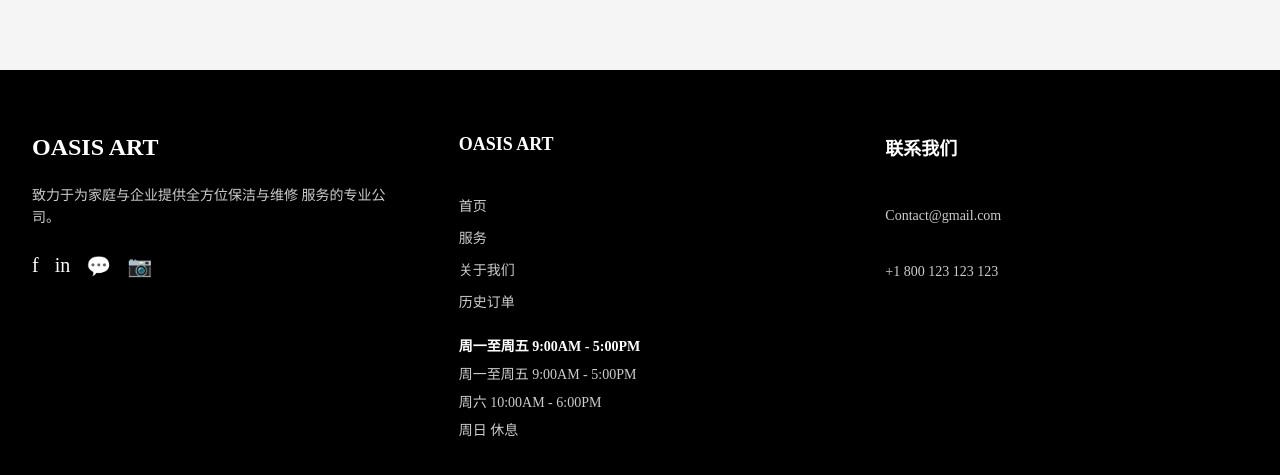
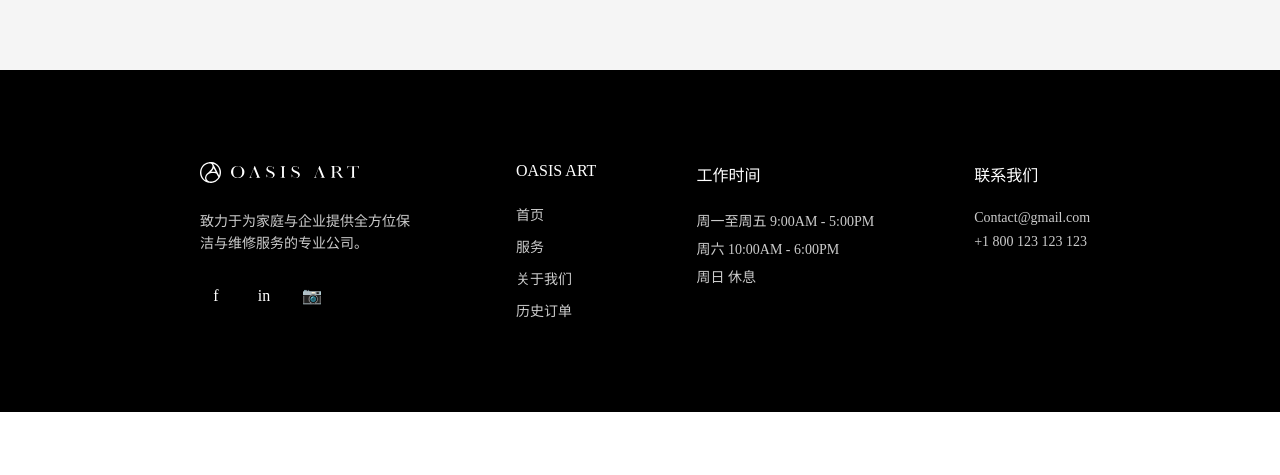
Before and after one commit to wujun005/OasiAart-interiors-LLC, a Vue app: page / in a window 1280 px wide. Shown: the part 1386-1861 px from the top of the page. After the commit the page ends 1798 px from the top, so only its background shows below. Built offline with nearby package versions, Linux system fonts and the light colour scheme.

Commit message:
chore: 增加页脚

```diff
--- a/src/modules/client/components/HomeFooter/index.vue
+++ b/src/modules/client/components/HomeFooter/index.vue
@@ -1,22 +1,27 @@
 <template>
   <footer class="home-footer">
     <div class="footer-container">
-      <!-- Left Column: Company Info -->
-      <div class="footer-column">
+      <!-- Column 1: Logo, Tagline, Social Icons -->
+      <div class="footer-column footer-column-1">
         <div class="footer-logo">
-          <h2>OASIS ART</h2>
+          <LogoIcon class="logo-icon" />
         </div>
         <p class="footer-tagline">{{ $t('homepage.footer.tagline') }}</p>
         <div class="social-icons">
-          <span class="social-icon">f</span>
-          <span class="social-icon">in</span>
-          <span class="social-icon">💬</span>
-          <span class="social-icon">📷</span>
+          <a href="#" class="social-icon" aria-label="Facebook">
+            <span class="social-icon-text">f</span>
+          </a>
+          <a href="#" class="social-icon" aria-label="LinkedIn">
+            <span class="social-icon-text">in</span>
+          </a>
+          <a href="#" class="social-icon" aria-label="Instagram">
+            <span class="social-icon-text">📷</span>
+          </a>
         </div>
       </div>
 
-      <!-- Middle Column: Navigation and Working Hours -->
-      <div class="footer-column">
+      <!-- Column 2: Navigation -->
+      <div class="footer-column footer-column-2">
         <h3 class="footer-heading">OASIS ART</h3>
         <nav class="footer-nav">
           <router-link to="/" class="footer-nav-link">{{ $t('homepage.header.nav.home') }}</router-link>
@@ -24,19 +29,25 @@
           <router-link to="/about" class="footer-nav-link">{{ $t('homepage.header.nav.about') }}</router-link>
           <router-link to="/order-history" class="footer-nav-link">{{ $t('homepage.header.nav.orderHistory') }}</router-link>
         </nav>
+      </div>
+
+      <!-- Column 3: Working Hours -->
+      <div class="footer-column footer-column-3">
+        <h3 class="footer-heading">{{ $t('homepage.footer.workingHours.title') }}</h3>
         <div class="working-hours">
-          <h4 class="hours-title">{{ $t('homepage.footer.workingHours.weekday') }}</h4>
-          <p>{{ $t('homepage.footer.workingHours.weekday') }}</p>
-          <p>{{ $t('homepage.footer.workingHours.saturday') }}</p>
-          <p>{{ $t('homepage.footer.workingHours.sunday') }}</p>
+          <p class="working-hours-item">{{ $t('homepage.footer.workingHours.weekday') }}</p>
+          <p class="working-hours-item">{{ $t('homepage.footer.workingHours.saturday') }}</p>
+          <p class="working-hours-item">{{ $t('homepage.footer.workingHours.sunday') }}</p>
         </div>
       </div>
 
-      <!-- Right Column: Contact -->
-      <div class="footer-column">
+      <!-- Column 4: Contact -->
+      <div class="footer-column footer-column-4">
         <h3 class="footer-heading">{{ $t('homepage.footer.contactUs') }}</h3>
-        <p class="contact-info">{{ contactInfo.email }}</p>
-        <p class="contact-info">{{ contactInfo.phone }}</p>
+        <div class="contact-info">
+          <p class="contact-item">{{ contactInfo.email }}</p>
+          <p class="contact-item">{{ contactInfo.phone }}</p>
+        </div>
       </div>
     </div>
   </footer>
@@ -44,64 +55,101 @@
 
 <script setup lang="ts">
 import { contactInfo } from '../../data/homepage';
+import LogoIcon from '@/assets/images/homepage/logo.svg?component';
 </script>
 
 <style scoped lang="scss">
 .home-footer {
   background-color: #000000;
   color: #ffffff;
-  padding: 4rem 2rem 2rem;
+  height: 342px;
+  padding: 0;
+  display: flex;
+  align-items: center;
 }
 
 .footer-container {
   max-width: 1920px;
+  width: 100%;
   margin: 0 auto;
+  padding: 0 200px;
   display: grid;
-  grid-template-columns: repeat(3, 1fr);
-  gap: 4rem;
+  grid-template-columns: 266px auto auto auto;
+  gap: 0;
+  align-items: start;
 }
 
 .footer-column {
   display: flex;
   flex-direction: column;
+  padding: 0 50px;
+
+  &:first-child {
+    padding-left: 0;
+  }
+
+  &:last-child {
+    padding-right: 0;
+  }
+}
+
+.footer-column-1 {
   gap: 1.5rem;
 }
 
+.footer-column-2,
+.footer-column-3,
+.footer-column-4 {
+  white-space: nowrap;
+  min-width: fit-content;
+}
+
 .footer-logo {
-  h2 {
-    font-size: 1.5rem;
-    font-weight: bold;
-    margin: 0;
+  .logo-icon {
+    height: 21px;
+    width: auto;
     color: #ffffff;
   }
 }
 
 .footer-tagline {
-  font-size: 0.875rem;
+  font-size: 14px;
   line-height: 1.6;
-  color: #cccccc;
+  color: rgba(255, 255, 255, 0.8);
   margin: 0;
+  max-width: 400px;
 }
 
 .social-icons {
   display: flex;
   gap: 1rem;
+  align-items: center;
 }
 
 .social-icon {
-  font-size: 1.25rem;
-  cursor: pointer;
+  display: flex;
+  align-items: center;
+  justify-content: center;
+  width: 32px;
+  height: 32px;
+  text-decoration: none;
   transition: opacity 0.3s ease;
 
   &:hover {
     opacity: 0.7;
   }
+
+  .social-icon-text {
+    font-size: 16px;
+    color: #ffffff;
+    font-weight: 500;
+  }
 }
 
 .footer-heading {
-  font-size: 1.125rem;
-  font-weight: 600;
-  margin: 0 0 1rem 0;
+  font-size: 16px;
+  font-weight: 500;
+  margin: 0 0 1.5rem 0;
   color: #ffffff;
 }
 
@@ -112,10 +160,12 @@ import { contactInfo } from '../../data/homepage';
 }
 
 .footer-nav-link {
-  color: #cccccc;
+  color: rgba(255, 255, 255, 0.8);
   text-decoration: none;
-  font-size: 0.875rem;
+  font-size: 14px;
+  font-weight: 400;
   transition: color 0.3s ease;
+  white-space: nowrap;
 
   &:hover {
     color: #ffffff;
@@ -123,23 +173,30 @@ import { contactInfo } from '../../data/homepage';
 }
 
 .working-hours {
-  p {
-    font-size: 0.875rem;
-    color: #cccccc;
-    margin: 0.5rem 0;
-  }
+  display: flex;
+  flex-direction: column;
+  gap: 0.5rem;
 }
 
-.hours-title {
-  font-size: 0.875rem;
-  font-weight: 600;
-  color: #ffffff;
-  margin: 0 0 0.5rem 0;
+.working-hours-item {
+  font-size: 14px;
+  color: rgba(255, 255, 255, 0.8);
+  margin: 0;
+  font-weight: 400;
+  white-space: nowrap;
 }
 
 .contact-info {
-  font-size: 0.875rem;
-  color: #cccccc;
-  margin: 0.5rem 0;
+  display: flex;
+  flex-direction: column;
+  gap: 0.5rem;
+}
+
+.contact-item {
+  font-size: 14px;
+  color: rgba(255, 255, 255, 0.8);
+  margin: 0;
+  font-weight: 400;
+  white-space: nowrap;
 }
 </style>
--- a/src/modules/client/locales/en.json
+++ b/src/modules/client/locales/en.json
@@ -93,6 +93,7 @@
     "footer": {
       "tagline": "A professional company dedicated to providing comprehensive cleaning and maintenance services for families and businesses.",
       "workingHours": {
+        "title": "Working Hours",
         "weekday": "Monday - Friday 9:00AM - 5:00PM",
         "saturday": "Saturday 10:00AM - 6:00PM",
         "sunday": "Sunday Closed"
--- a/src/modules/client/locales/zh.json
+++ b/src/modules/client/locales/zh.json
@@ -91,8 +91,9 @@
       "contactUs": "联系我们"
     },
     "footer": {
-      "tagline": "致力于为家庭与企业提供全方位保洁与维修 服务的专业公司。",
+      "tagline": "致力于为家庭与企业提供全方位保洁与维修服务的专业公司。",
       "workingHours": {
+        "title": "工作时间",
         "weekday": "周一至周五 9:00AM - 5:00PM",
         "saturday": "周六 10:00AM - 6:00PM",
         "sunday": "周日 休息"
```
